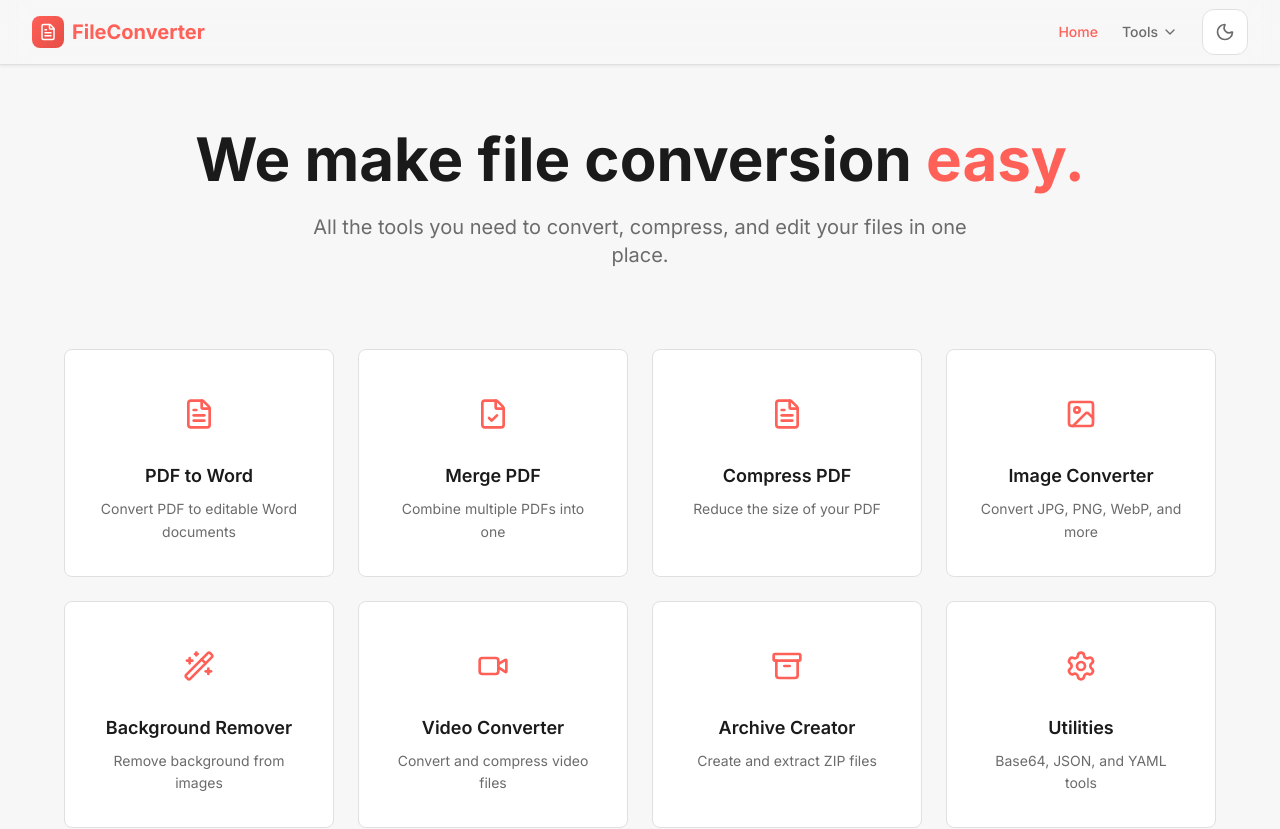
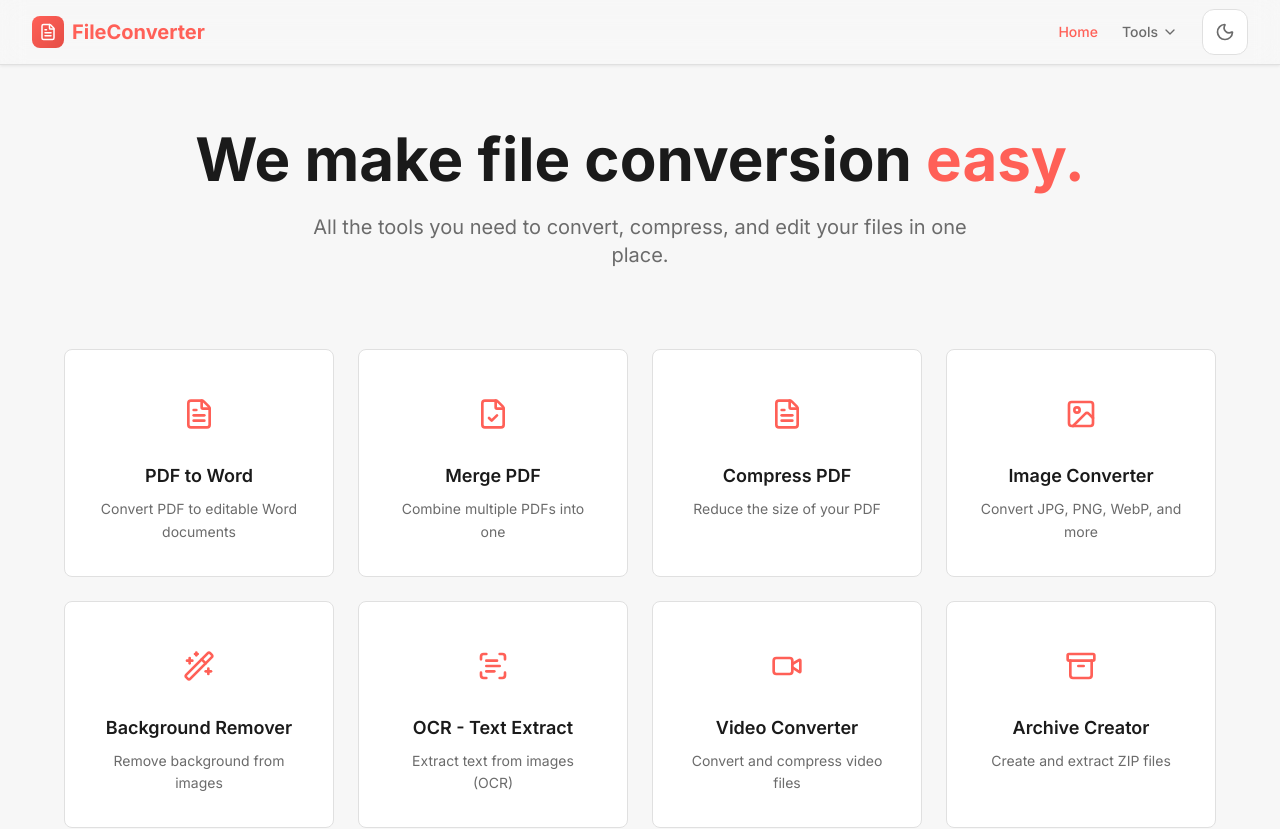
Before and after one commit to chasadch/converter, a React app in the folder frontend/: page / in a window 1280 px wide. Shown: the top 829 px of the page. Built offline with nearby package versions, Linux system fonts and the light colour scheme; the HTML template or start-up script is replaced by a standard one.

Commit message:
feat: Add OCR tool card to home page

```diff
--- a/frontend/src/pages/Home.jsx
+++ b/frontend/src/pages/Home.jsx
@@ -1,6 +1,6 @@
 import React from 'react';
 import { Link } from 'react-router-dom';
-import { FileText, Image, Video, Archive, Settings, Wand2, FileCheck, CheckCircle } from 'lucide-react';
+import { FileText, Image, Video, Archive, Settings, Wand2, FileCheck, CheckCircle, ScanText } from 'lucide-react';
 
 const Home = () => {
     const tools = [
@@ -33,6 +33,12 @@ const Home = () => {
             icon: Wand2,
             path: '/bg-remover',
             desc: 'Remove background from images',
+        },
+        {
+            title: 'OCR - Text Extract',
+            icon: ScanText,
+            path: '/ocr',
+            desc: 'Extract text from images (OCR)',
         },
         {
             title: 'Video Converter',
```
